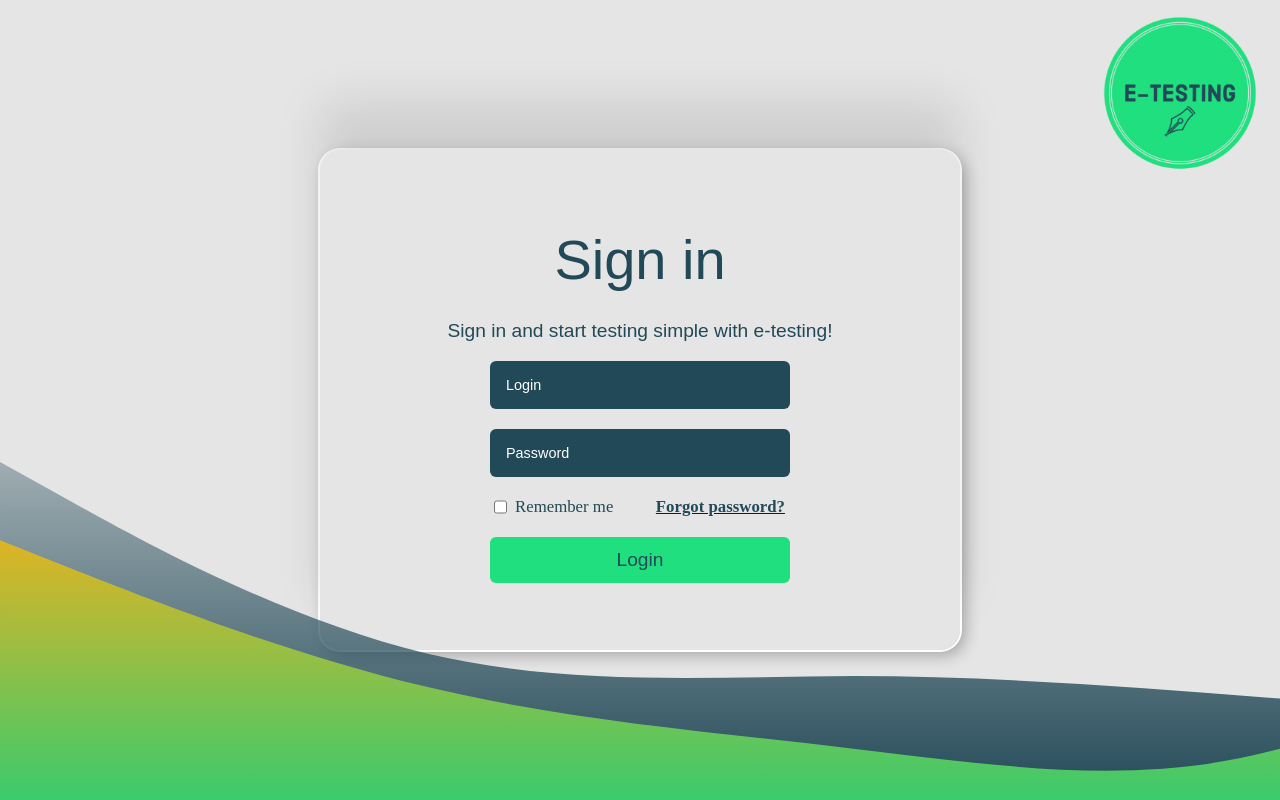
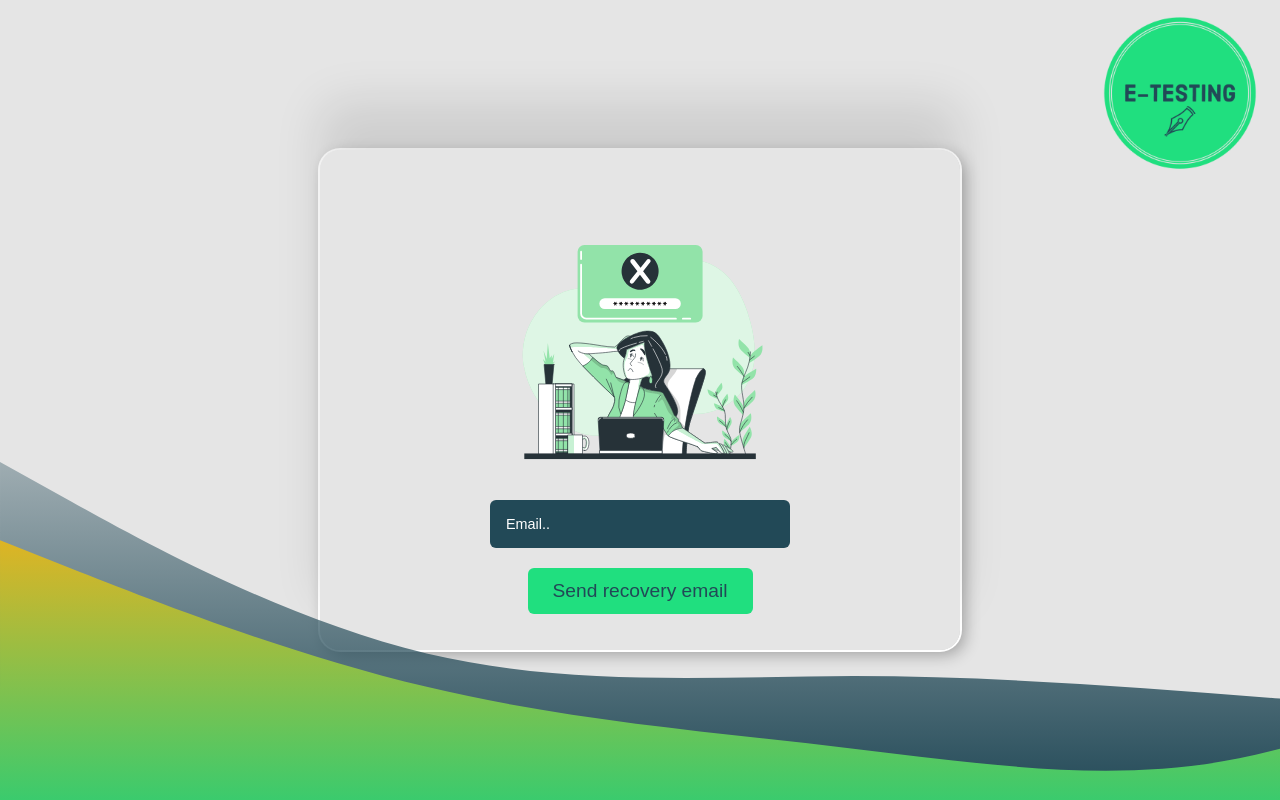
Before and after one commit to TofanStefan/e-testing-frontend, a React (Create React App) app: page /login/forgot-password in a window 1280 px wide. Before the commit this address led to /login. Built offline with nearby package versions, Linux system fonts and the light colour scheme.

Commit message:
Finished recovery page

```diff
--- a/src/App.tsx
+++ b/src/App.tsx
@@ -1,20 +1,20 @@
 // dependency injection
 import React from "react";
 import { Redirect, Switch, Route, BrowserRouter } from "react-router-dom";
+import { useHistory } from "react-router-dom";
 
 //import pages
-import { Login } from "./Config/pages";
+import { LoginPage } from "./Config/pages";
 
 function App() {
   return (
-    <BrowserRouter>
-      <Switch>
-        <Route exact path="/login" component={Login} />
-        <Route path={"/"}>
-          <Redirect to="/login" />
-        </Route>
-      </Switch>
-    </BrowserRouter>
+    <div>
+      <BrowserRouter>
+        <Switch>
+          <Route path="/login" component={LoginPage} />
+        </Switch>
+      </BrowserRouter>
+    </div>
   );
 }
 
--- /dev/null
+++ b/src/Components/forgot-info.component.tsx
@@ -0,0 +1,25 @@
+import React from "react";
+import ForgotPasswordSvg from "../SVG/forgot-password.svg";
+import {
+  InputContainer,
+  Button,
+} from "../StyledComponents/login-styled-components";
+import styled from "styled-components";
+
+const ForgotInfo = () => {
+  return (
+    <InputContainer>
+      <img src={ForgotPasswordSvg} />
+      <input type={"text"} placeholder={"Email.. "} />
+      <SendEmailButton onClick={() => console.log("clicked")}>
+        Send recovery email
+      </SendEmailButton>
+    </InputContainer>
+  );
+};
+const SendEmailButton = styled(Button)`
+  margin: auto;
+  width: 75%;
+`;
+
+export default ForgotInfo;
--- /dev/null
+++ b/src/Components/login.component.tsx
@@ -0,0 +1,40 @@
+import React from "react";
+// styled components
+import {
+  HeaderText,
+  ParagraphText,
+  InputContainer,
+  SectionForgot,
+  Button,
+  RememberMe,
+} from "../StyledComponents/login-styled-components";
+import { Link } from "react-router-dom";
+
+const Login = () => {
+  return (
+    <>
+      <HeaderText>Sign in</HeaderText>
+      <ParagraphText>
+        Sign in and start testing simple with e-testing!
+      </ParagraphText>
+      <InputContainer>
+        <input type={"text"} placeholder={"Login"} />
+        <input type={"text"} placeholder={"Password"} />
+        <SectionForgot>
+          <RememberMe>
+            <input id="checkbox" type={"checkbox"} />
+            <p>Remember me</p>
+          </RememberMe>
+          <Link to={"login/forgot-password"}>
+            <p>Forgot password?</p>
+          </Link>
+        </SectionForgot>
+        <Button onClick={() => console.log("clicked")} type={"button"}>
+          Login
+        </Button>
+      </InputContainer>
+    </>
+  );
+};
+
+export default Login;
--- a/src/Config/pages.ts
+++ b/src/Config/pages.ts
@@ -1,3 +1,3 @@
-import Login from "../Views/login.view";
+import LoginPage from "../Views/login.view";
 
-export { Login };
+export { LoginPage };
--- /dev/null
+++ b/src/StyledComponents/login-styled-components.tsx
@@ -0,0 +1,81 @@
+import styled from "styled-components";
+
+const RememberMe = styled.div`
+  display: flex;
+`;
+
+const Button = styled.button`
+  width: 100%;
+  font-family: "Lexend Deca", sans-serif;
+  outline: 0;
+  border: 0;
+  border-radius: 6px;
+  padding: 12px 8px;
+  background-color: #20df7f;
+  color: #224957;
+  margin-top: 20px;
+  font-size: 1.2rem;
+  :hover {
+    cursor: pointer;
+    transform: scale(1.01);
+    opacity: 0.9;
+  }
+`;
+const SectionForgot = styled.div`
+  display: flex;
+  justify-content: space-between;
+`;
+const InputContainer = styled.div`
+  width: 300px;
+  margin: 0 auto;
+  display: flex;
+  justify-content: space-between;
+  flex-direction: column;
+  input[type="text"] {
+    color: white;
+    font-size: 0.9rem;
+    background-color: #224957;
+    font-family: "Lexend Deca", sans-serif;
+    outline: 0;
+    border: 0;
+    border-radius: 6px;
+    padding: 16px 16px;
+    margin-bottom: 20px;
+    ::placeholder {
+      color: white;
+      font-family: "Lexend Deca", sans-serif;
+    }
+  }
+  p {
+    font-family: "Roboto Slab", serif;
+    font-size: 1.05rem;
+    color: #224957;
+    line-height: 0;
+    margin: 0.6em 0.3em;
+  }
+  a {
+    font-weight: 600;
+  }
+`;
+const ParagraphText = styled.p`
+  font-size: 1.2rem;
+  font-family: "Montserrat", sans-serif;
+  color: #224957;
+  font-weight: 500;
+`;
+const HeaderText = styled.h1`
+  font-family: "Lexend Deca", sans-serif;
+  font-weight: 500;
+  font-size: 3.5rem;
+  line-height: 0.8;
+  color: #224957;
+`;
+
+export {
+  HeaderText,
+  ParagraphText,
+  InputContainer,
+  SectionForgot,
+  Button,
+  RememberMe,
+};
--- a/src/Views/login.view.tsx
+++ b/src/Views/login.view.tsx
@@ -2,114 +2,25 @@ import React from "react";
 import styled from "styled-components";
 import Wave from "../SVG/wave.svg";
 import Logo from "../Assets/logo.png";
-const Login = () => {
+//components
+import Login from "../Components/login.component";
+import ForgotInfo from "../Components/forgot-info.component";
+import { Redirect, Switch, Route, BrowserRouter } from "react-router-dom";
+const LoginPage = () => {
   return (
     <MainContainer>
       <LoginContainer>
-        <HeaderText>Sign in</HeaderText>
-        <ParagraphText>
-          Sign in and start testing simple with e-testing!
-        </ParagraphText>
-        <InputContainer>
-          <input type={"text"} placeholder={"Login"} />
-          <input type={"text"} placeholder={"Password"} />
-          <SectionForgot>
-            <RememberMe>
-              <input id="checkbox" type={"checkbox"} />
-              <p>Remember me</p>
-            </RememberMe>
-            <a href={"/forgot"}>
-              <p>Forgot password?</p>
-            </a>
-          </SectionForgot>
-          <Button onClick={() => console.log("clicked")} type={"button"}>
-            Login
-          </Button>
-        </InputContainer>
-        <LogoImg src={Logo}></LogoImg>
+        <Switch>
+          <Route exact path="/login" component={Login} />
+          <Route exact path="/login/forgot-password" component={ForgotInfo} />
+        </Switch>
       </LoginContainer>
       <FooterImg src={Wave} alt="wave" />
+      <LogoImg src={Logo}></LogoImg>
     </MainContainer>
   );
 };
-const RememberMe = styled.div`
-  display: flex;
-`;
 
-const LogoImg = styled.img`
-  position: absolute;
-  top: 0;
-  right: 0;
-  width: 200px;
-  @media (max-width: 1100px) {
-    display: none;
-  }
-`;
-const Button = styled.button`
-  width: 100%;
-  font-family: "Lexend Deca", sans-serif;
-  outline: 0;
-  border: 0;
-  border-radius: 6px;
-  padding: 12px 8px;
-  background-color: #20df7f;
-  color: #224957;
-  margin-top: 20px;
-  font-size: 1.2rem;
-  :hover {
-    cursor: pointer;
-    transform: scale(1.01);
-  }
-`;
-const SectionForgot = styled.div`
-  display: flex;
-  justify-content: space-between;
-`;
-const InputContainer = styled.div`
-  width: 300px;
-  margin: 0 auto;
-  display: flex;
-  justify-content: space-between;
-  flex-direction: column;
-  input[type="text"] {
-    color: white;
-    font-size: 0.9rem;
-    background-color: #224957;
-    font-family: "Lexend Deca", sans-serif;
-    outline: 0;
-    border: 0;
-    border-radius: 6px;
-    padding: 16px 16px;
-    margin-bottom: 20px;
-    ::placeholder {
-      color: white;
-      font-family: "Lexend Deca", sans-serif;
-    }
-  }
-  p {
-    font-family: "Roboto Slab", serif;
-    font-size: 1.05rem;
-    color: #224957;
-    line-height: 0;
-    margin: 0.6em 0.3em;
-  }
-  a {
-    font-weight: 600;
-  }
-`;
-const ParagraphText = styled.p`
-  font-size: 1.2rem;
-  font-family: "Montserrat", sans-serif;
-  color: #224957;
-  font-weight: 500;
-`;
-const HeaderText = styled.h1`
-  font-family: "Lexend Deca", sans-serif;
-  font-weight: 500;
-  font-size: 3.5rem;
-  line-height: 0.8;
-  color: #224957;
-`;
 const MainContainer = styled.div`
   text-align: center;
   @import url("https://fonts.googleapis.com/css2?family=Montserrat&display=swap");
@@ -120,7 +31,19 @@ const MainContainer = styled.div`
   justify-content: center;
   background-color: #e5e5e5;
 `;
-
+const FooterImg = styled.img`
+  position: absolute;
+  bottom: 0;
+`;
+const LogoImg = styled.img`
+  position: absolute;
+  top: 0;
+  right: 0;
+  width: 200px;
+  @media (max-width: 1100px) {
+    display: none;
+  }
+`;
 const LoginContainer = styled.div`
   width: 600px;
   height: 400px;
@@ -133,16 +56,7 @@ const LoginContainer = styled.div`
   @media (max-width: 768px) {
     width: 95%;
     padding: 0px 0px;
-  }
-  @media (max-width: 600px) {
-    width: 95%;
-    padding: 0px 0px;
     box-shadow: none;
   }
 `;
-
-const FooterImg = styled.img`
-  position: absolute;
-  bottom: 0;
-`;
-export default Login;
+export default LoginPage;
```
Also changed, not shown: src/SVG/forgot-password.svg (added).
